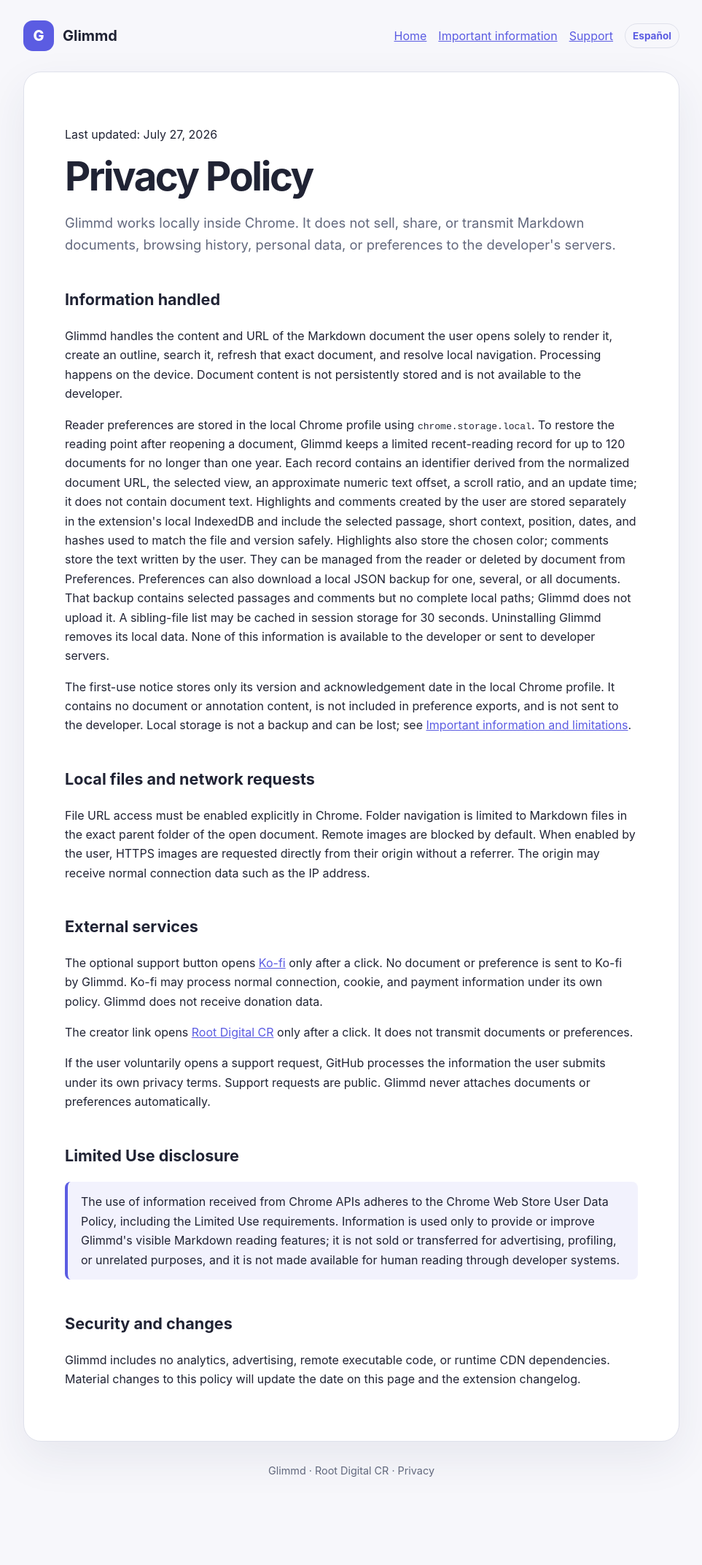
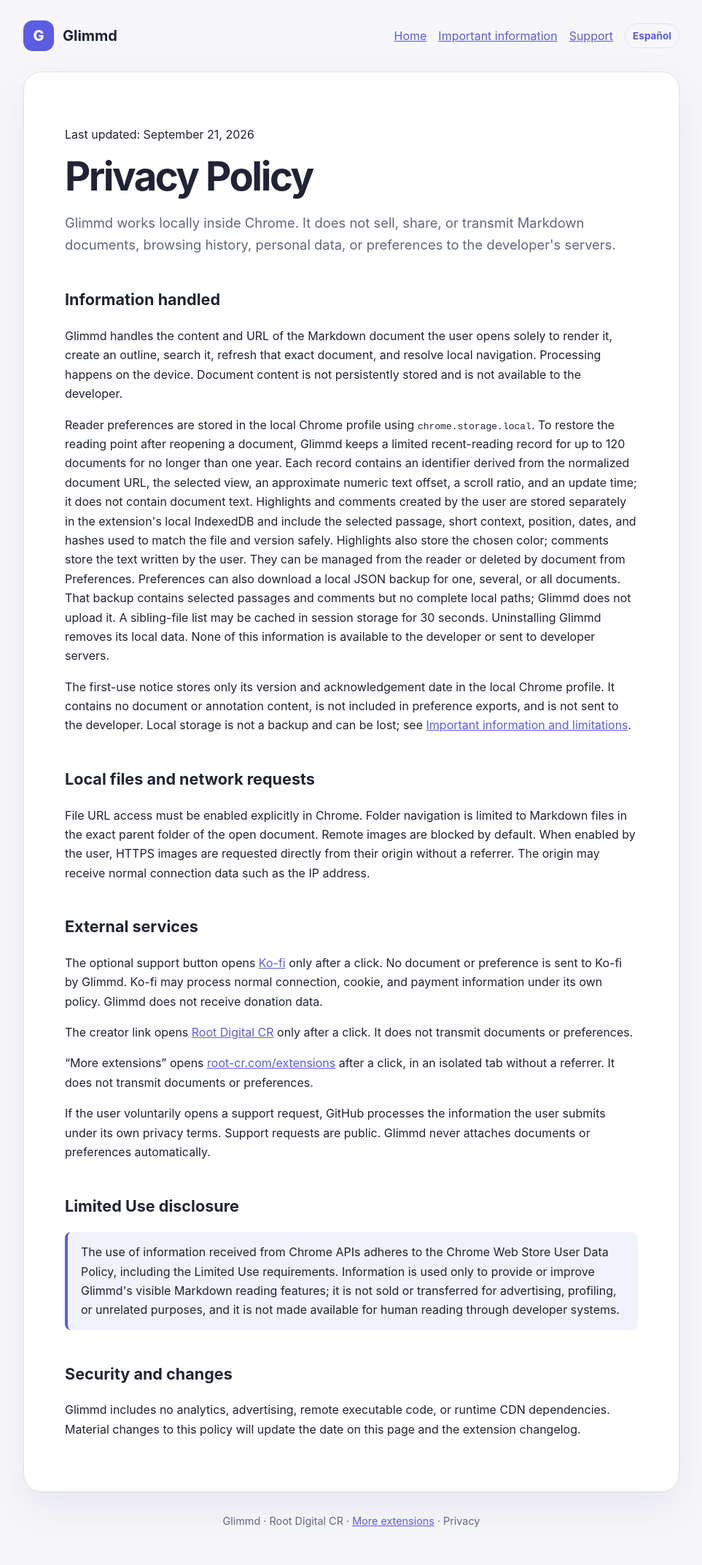
Before and after one commit to rootdigitalcr/glimmd-pages, a plain HTML site: page privacy.html in a window 1280 px wide. Shown: the whole page at 73% size, without its empty margins (158-1121 px from the left). Before the commit the page ends 2075 px from the top, so only its background shows below. Drawn offline with Linux system fonts and the light colour scheme.

Commit message:
Actualizar el sitio de Glimmd 2.3.3

```diff
--- a/privacy.html
+++ b/privacy.html
@@ -13,7 +13,7 @@
     <nav><a href="index.html">Home</a><a href="important-information.html">Important information</a><a href="support.html">Support</a><a class="language-link" href="es/privacy.html" lang="es">Español</a></nav>
   </header>
   <main>
-    <p>Last updated: July 27, 2026</p>
+    <p>Last updated: September 21, 2026</p>
     <h1>Privacy Policy</h1>
     <p class="lead">Glimmd works locally inside Chrome. It does not sell, share, or transmit Markdown documents, browsing history, personal data, or preferences to the developer's servers.</p>
     <h2>Information handled</h2>
@@ -25,12 +25,13 @@
     <h2>External services</h2>
     <p>The optional support button opens <a href="https://ko-fi.com/rootdigitalcr" rel="noopener noreferrer">Ko-fi</a> only after a click. No document or preference is sent to Ko-fi by Glimmd. Ko-fi may process normal connection, cookie, and payment information under its own policy. Glimmd does not receive donation data.</p>
     <p>The creator link opens <a href="https://root-cr.com/" rel="noopener noreferrer">Root Digital CR</a> only after a click. It does not transmit documents or preferences.</p>
+    <p>“More extensions” opens <a href="https://root-cr.com/extensions" target="_blank" rel="noopener noreferrer" referrerpolicy="no-referrer">root-cr.com/extensions</a> after a click, in an isolated tab without a referrer. It does not transmit documents or preferences.</p>
     <p>If the user voluntarily opens a support request, GitHub processes the information the user submits under its own privacy terms. Support requests are public. Glimmd never attaches documents or preferences automatically.</p>
     <h2>Limited Use disclosure</h2>
     <p class="notice">The use of information received from Chrome APIs adheres to the Chrome Web Store User Data Policy, including the Limited Use requirements. Information is used only to provide or improve Glimmd's visible Markdown reading features; it is not sold or transferred for advertising, profiling, or unrelated purposes, and it is not made available for human reading through developer systems.</p>
     <h2>Security and changes</h2>
     <p>Glimmd includes no analytics, advertising, remote executable code, or runtime CDN dependencies. Material changes to this policy will update the date on this page and the extension changelog.</p>
   </main>
-  <footer>Glimmd · Root Digital CR · Privacy</footer>
+  <footer>Glimmd · Root Digital CR · <a href="https://root-cr.com/extensions" target="_blank" rel="noopener noreferrer" referrerpolicy="no-referrer">More extensions</a> · Privacy</footer>
 </body>
 </html>
```
Also changed, not shown: important-information.html (+1 -1 lines), index.html (+1 -1 lines), support.html (+1 -1 lines).
